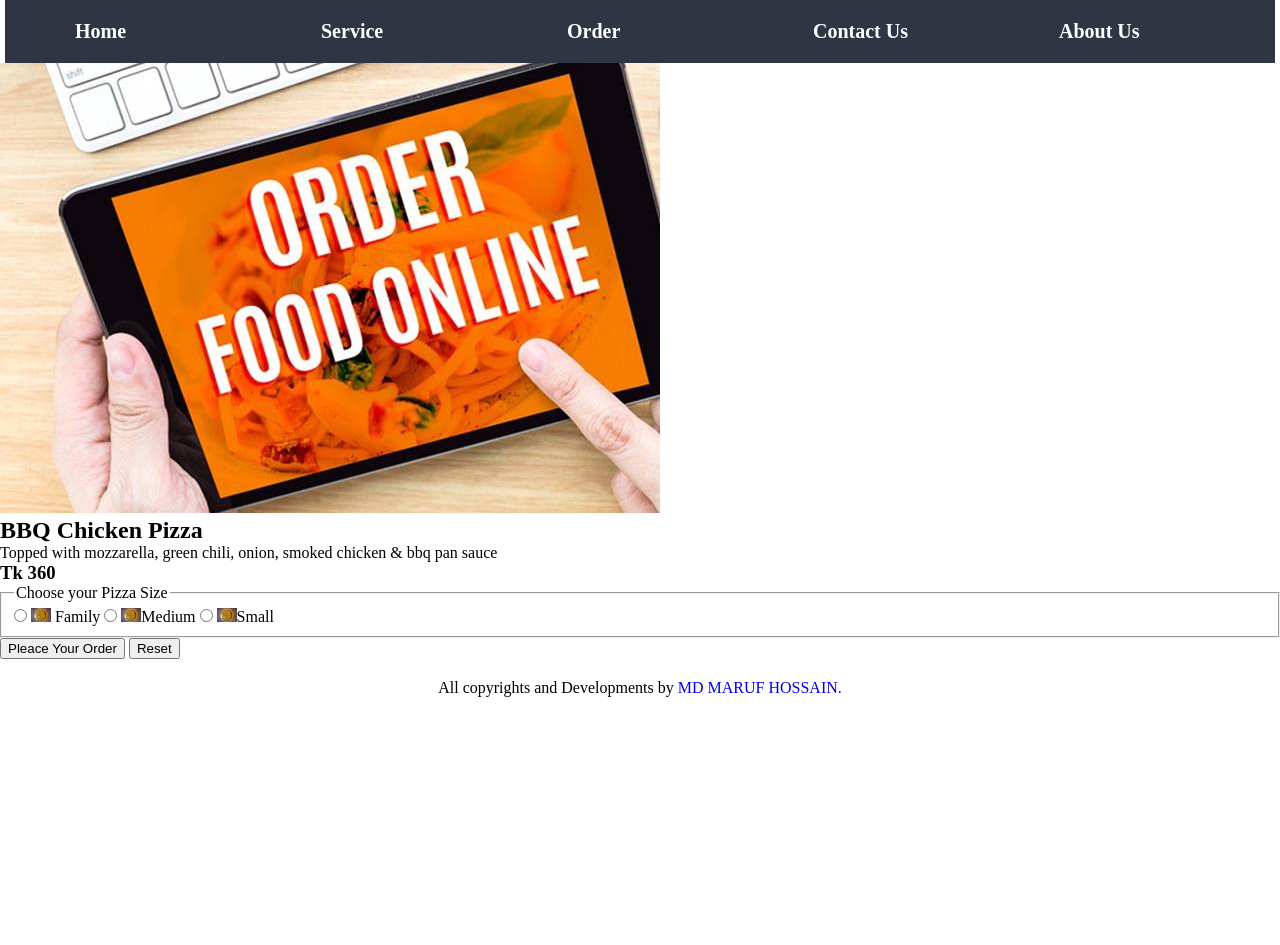
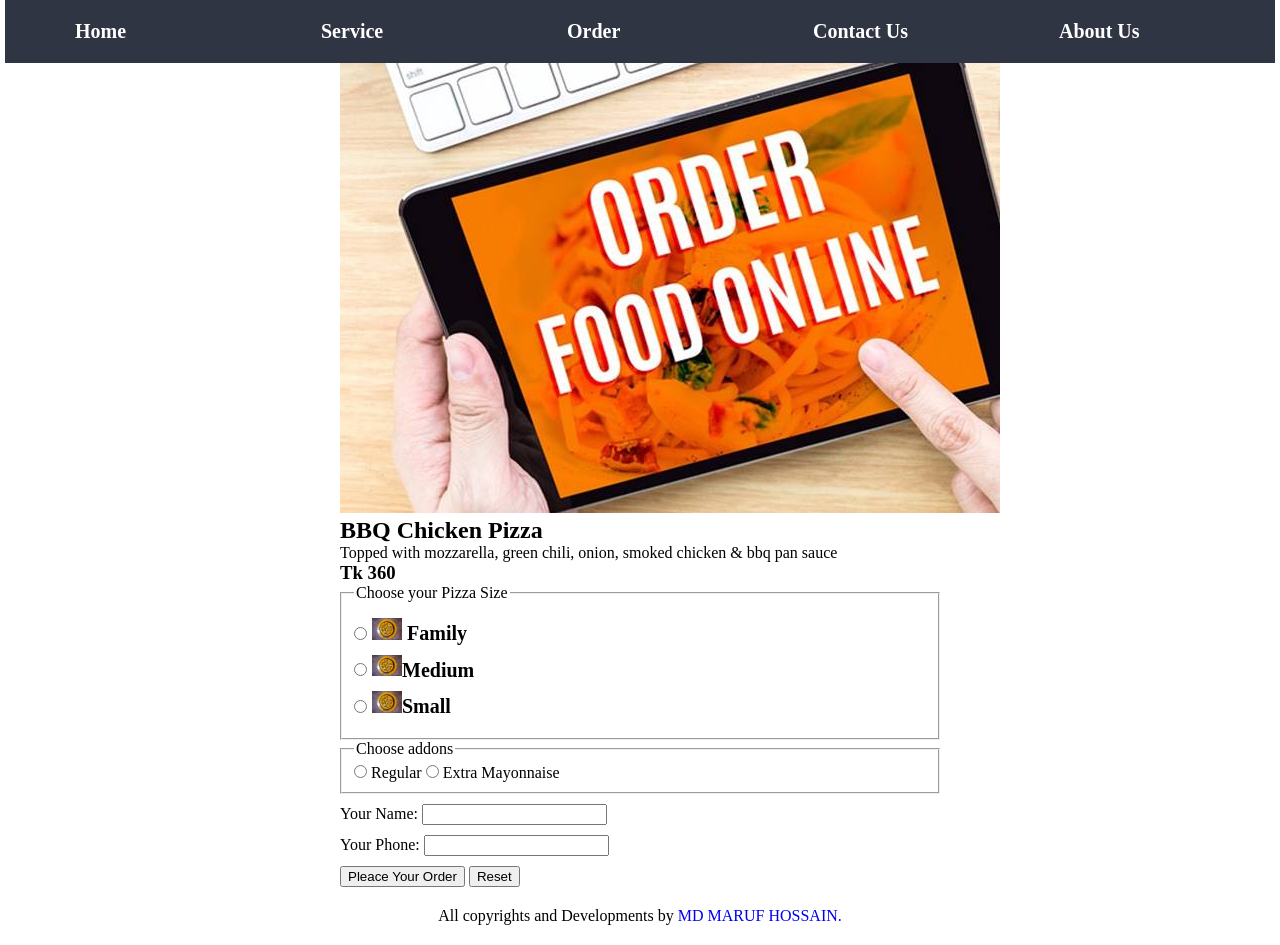
Before and after one commit to mdmarufhossianbd/food, a plain HTML site: page order.html in a window 1280 px wide. Before the commit the page ends 800 px from the top, so only its background shows below. Drawn offline with Linux system fonts and the light colour scheme.

Commit message:
added some css

```diff
--- a/order.css
+++ b/order.css
@@ -1,6 +1,18 @@
-size{
+.order{
+    margin: auto;
+    width: 600px;
+}
+.size{
+    align-items: center;
+    display: block;
+    margin: 10px 0px;
+    font-weight: 600;
+    font-size: 20px;
+}
+.pizza_pic{
+    width: 30px;
+}
+.customer_details{
+    margin: 10px 0px;
     display: block;
 }
-.pizza_pic{
-    width: 20px;
-}
--- a/order.html
+++ b/order.html
@@ -20,7 +20,7 @@
         </nav>
     </header>
     <main>
-        <div>
+        <div class="order">
             <img src="images/online order.jpg" alt="online food order">
             <h2>BBQ Chicken Pizza</h2>
             <p>Topped with mozzarella, green chili, onion, smoked chicken & bbq pan sauce
@@ -28,15 +28,24 @@
             <h3>Tk 360</h3>
             <form>
                 <fieldset>
-                    <legend aria-required="">Choose your Pizza Size
+                    <legend>Choose your Pizza Size
                     </legend>
                     <label class="size" for="family"> <input type="radio" name="Family" id="Family"> <img class="pizza_pic" src="images/pizza.jpg" alt="pizza"> Family</label>
                     <label class="size" for="Medium"> <input type="radio" name="Medium" id="Medium"> <img class="pizza_pic" src="images/pizza.jpg" alt="pizza">Medium</label>
                     <label class="size" for="small"> <input type="radio" name="Small" id="Small"> <img class="pizza_pic" src="images/pizza.jpg" alt="pizza">Small</label>
                 </fieldset>
+                <fieldset>
+                    <legend>Choose addons
+                    </legend>
+                    <label class="addons" for="regular"> <input type="radio" name="Regular" id="Regular"> Regular</label>
+                    <label class="addons" for="extra_mayonnaise"> <input type="radio" name="Medium" id="Medium"> Extra Mayonnaise</label>
+                </fieldset>
 
-            <input type="button" value="Pleace Your Order">
-            <input type="reset" value="Reset">
+                <label class="customer_details" for="name">Your Name: <input type="text" name="name" id="name"></label>
+                <label class="customer_details" for="phone_number">Your Phone: <input type="text" name="phone_number" id="phone_number"></label>
+
+              <input type="button" value="Pleace Your Order">
+              <input type="reset" value="Reset">
 
             </form>
         </div>
```
